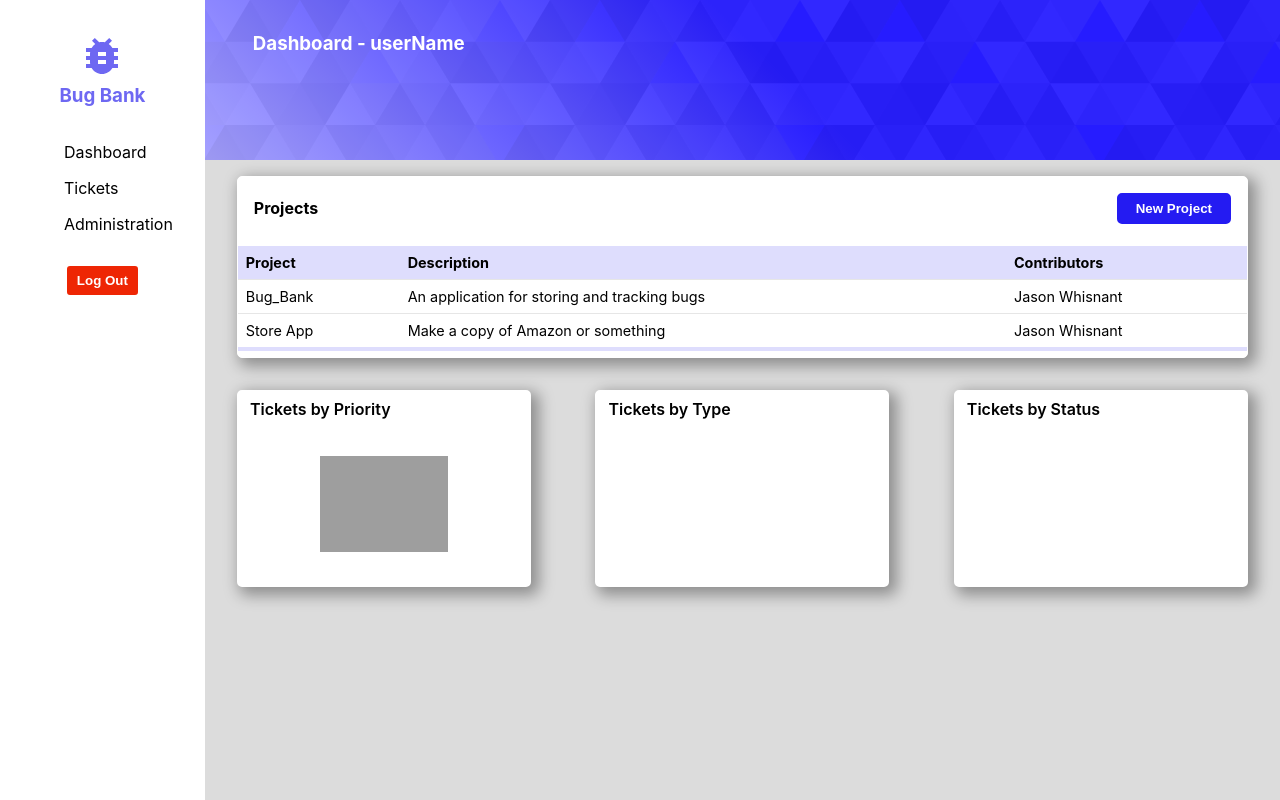
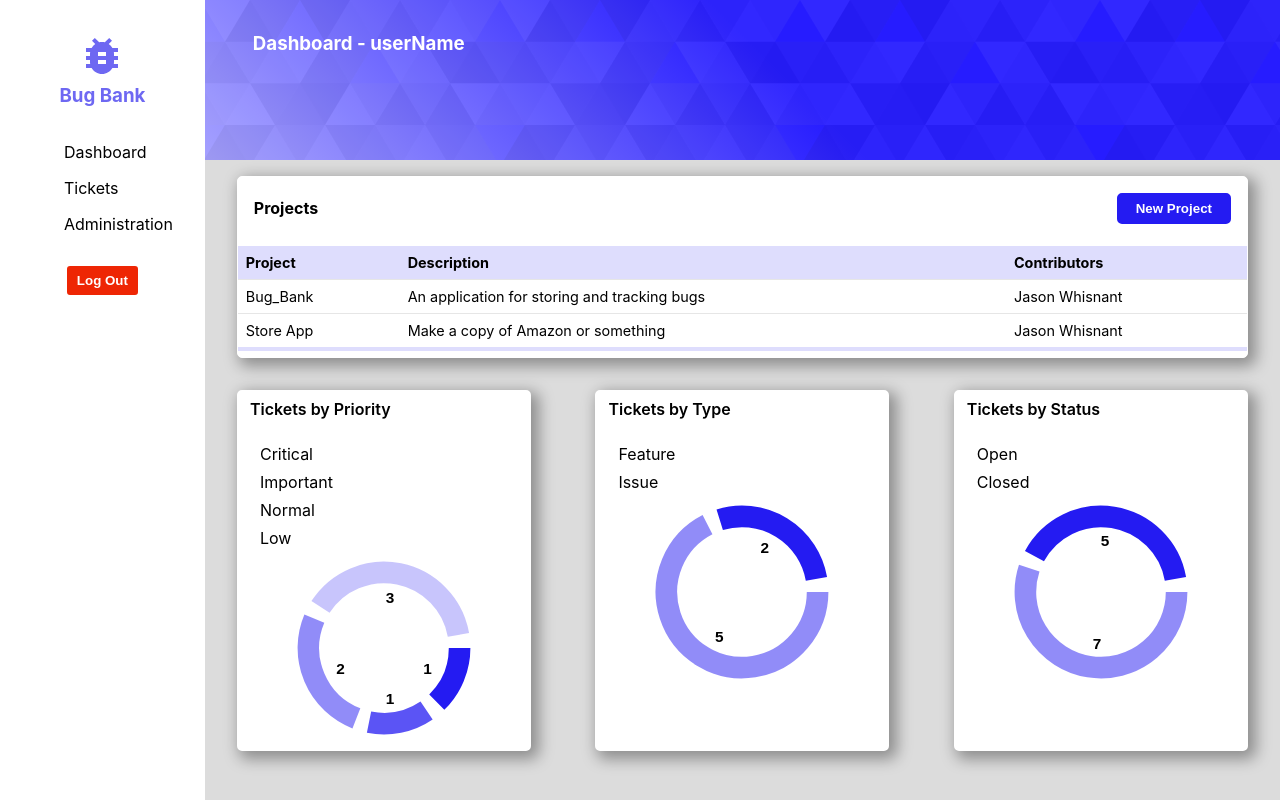
Before and after one commit to Tasups/bug-tracker-frontend, a React (Create React App) app: page / in a window 1280 px wide. Built offline with nearby package versions, Linux system fonts and the light colour scheme; grey boxes are pictures that could not be loaded.

Commit message:
dashboard tixcards almost finished styling, need to move graph lower on the card

```diff
--- a/package.json
+++ b/package.json
@@ -12,6 +12,7 @@
     "@testing-library/user-event": "^13.5.0",
     "react": "^18.1.0",
     "react-dom": "^18.1.0",
+    "react-minimal-pie-chart": "^8.3.0",
     "react-router-dom": "^6.3.0",
     "react-scripts": "5.0.1",
     "web-vitals": "^2.1.4"
--- a/src/App.css
+++ b/src/App.css
@@ -174,8 +174,11 @@
 
 .tix-card {
   background-color: white;
+  display: flex;
+  flex-direction: column;
   min-width: 18rem;
   min-heigth: 16rem;
+  max-height: 24rem;
   border: 3px solid white;
   border-radius: 5px;
   -webkit-box-shadow: 5px 5px 15px 3px rgba(0,0,0,0.36);
@@ -188,12 +191,18 @@
   font-weight: 600;
 }
 
-.tix-graph {
-  display: flex;
-  justify-content: space-around;
+.tix-graph svg{
+  max-height: 12rem;
+  margin-bottom: auto;
 }
 
-.tix-card img {
-  width: 8rem;
-  margin: 2rem;
+.tix-card-color-legend {
+  display: flex;
+  flex-direction: column;
+  margin: 1rem 0 0 1rem;
 }
+
+.tix-card-color-legend p {
+  margin: 0.25rem;
+  padding-bottom: 0;
+}
--- a/src/App.js
+++ b/src/App.js
@@ -6,7 +6,7 @@ import './App.css'
 //import BACKEND_API from '.data/data'
 import SideNav from './components/SideNav'
 import Header from './components/Header'
-import Dashboard from './components/Dashboard'
+import Dashboard from './components/dashboard/Dashboard'
 
 
 function App() {
--- a/src/components/TixByPriority.js
+++ /dev/null
@@ -1,14 +0,0 @@
-import React from 'react';
-
-const TixByPriority = () => {
-  return(
-    <section className="tix-card">
-      <h4>Tickets by Priority</h4>
-      <div className="tix-graph">
-        <img src="https://github.com/Tasups/images/blob/main/bored-kid.jpg?raw=true" alt="bored kid" />
-      </div>
-    </section>
-    )
-}
-
-export default TixByPriority;
--- a/src/components/TixByStatus.js
+++ /dev/null
@@ -1,11 +0,0 @@
-import React from 'react';
-
-const TixByStatus = () => {
-  return(
-    <section className="tix-card">
-      <h4>Tickets by Status</h4>
-    </section>
-    )
-}
-
-export default TixByStatus;
--- a/src/components/TixByType.js
+++ /dev/null
@@ -1,11 +0,0 @@
-import React from 'react';
-
-const TixByType = () => {
-  return(
-    <section className="tix-card">
-      <h4>Tickets by Type</h4>
-    </section>
-    )
-}
-
-export default TixByType;
--- /dev/null
+++ b/src/components/dashboard/TixByPriority.js
@@ -0,0 +1,41 @@
+import { PieChart } from 'react-minimal-pie-chart';
+
+
+const TixByPriority = () => {
+
+  return(
+    <section className="tix-card">
+      <h4>Tickets by Priority</h4>
+      <div className="tix-card-color-legend">
+        <p>Critical</p>
+        <p>Important</p>
+        <p>Normal</p>
+        <p>Low</p>
+      </div>
+      <div className="tix-graph">
+        <PieChart
+          data={[
+            { title: 'Critical', value: 1, color: 'rgba(36,27,242, 1)' },
+            { title: 'Important', value: 1, color: 'rgba(36,27,242, 0.75)' },
+            { title: 'Normal', value: 2, color: 'rgba(36,27,242, 0.5)' },
+            { title: 'Low', value: 3, color: 'rgba(36,27,242, 0.25)' }
+          ]}
+          radius={45}
+          lineWidth={25}
+          paddingAngle={10}
+          animate
+          animationDuration={600}
+          label={({ dataEntry }) => dataEntry.value}
+          labelPosition={60}
+          labelStyle={{
+            fontSize: '0.5rem',
+            fontFamily: 'sans-serif',
+            fontWeight: 600
+          }}
+        />
+      </div>
+    </section>
+    )
+}
+
+export default TixByPriority;
--- /dev/null
+++ b/src/components/dashboard/TixByStatus.js
@@ -0,0 +1,35 @@
+import { PieChart } from 'react-minimal-pie-chart';
+
+const TixByStatus = () => {
+  return(
+    <section className="tix-card">
+      <h4>Tickets by Status</h4>
+      <div className="tix-card-color-legend">
+        <p>Open</p>
+        <p>Closed</p>
+      </div>
+      <div className="tix-graph">
+        <PieChart
+          data={[
+            { title: 'Open', value: 7, color: 'rgba(36,27,242, 0.5)' },
+            { title: 'Closed', value: 5, color: 'rgba(36,27,242, 1)' },
+          ]}
+          radius={45}
+          lineWidth={25}
+          paddingAngle={10}
+          animate
+          animationDuration={1500}
+          label={({ dataEntry }) => dataEntry.value}
+          labelPosition={60}
+          labelStyle={{
+            fontSize: '0.5rem',
+            fontFamily: 'sans-serif',
+            fontWeight: 600
+          }}
+        />
+      </div>
+    </section>
+    )
+}
+
+export default TixByStatus;
--- /dev/null
+++ b/src/components/dashboard/TixByType.js
@@ -0,0 +1,35 @@
+import { PieChart } from 'react-minimal-pie-chart';
+
+const TixByType = () => {
+  return(
+    <section className="tix-card">
+      <h4>Tickets by Type</h4>
+      <div className="tix-card-color-legend">
+        <p>Feature</p>
+        <p>Issue</p>
+      </div>
+      <div className="tix-graph">
+        <PieChart
+          data={[
+            { title: 'Feature', value: 5, color: 'rgba(36,27,242, 0.5)' },
+            { title: 'Issue', value: 2, color: 'rgba(36,27,242, 1)' },
+          ]}
+          radius={45}
+          lineWidth={25}
+          paddingAngle={10}
+          animate
+          animationDuration={1050}
+          label={({ dataEntry }) => dataEntry.value}
+          labelPosition={60}
+          labelStyle={{
+            fontSize: '0.5rem',
+            fontFamily: 'sans-serif',
+            fontWeight: 600
+          }}
+        />
+      </div>
+    </section>
+    )
+}
+
+export default TixByType;
```
Also changed, not shown: src/components/dashboard/Dashboard.js (renamed from src/components/Dashboard.js), src/components/dashboard/ProjectCard.js (renamed from src/components/ProjectCard.js), 1 other file (tests, documents, lock files or other folders).
